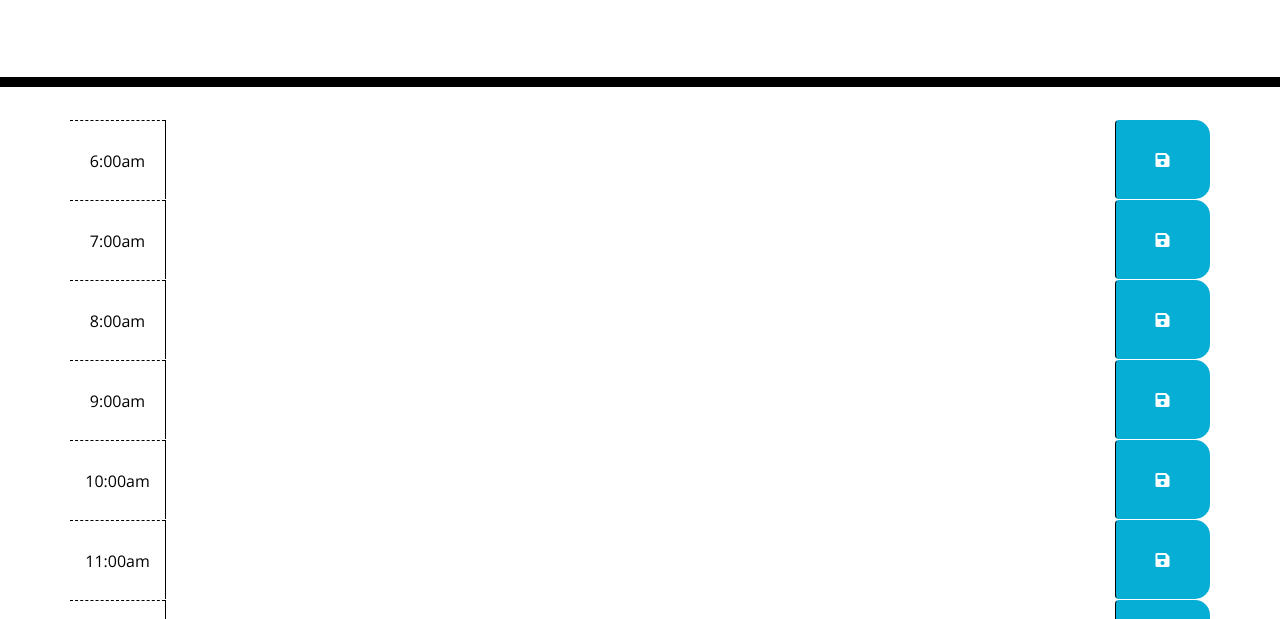
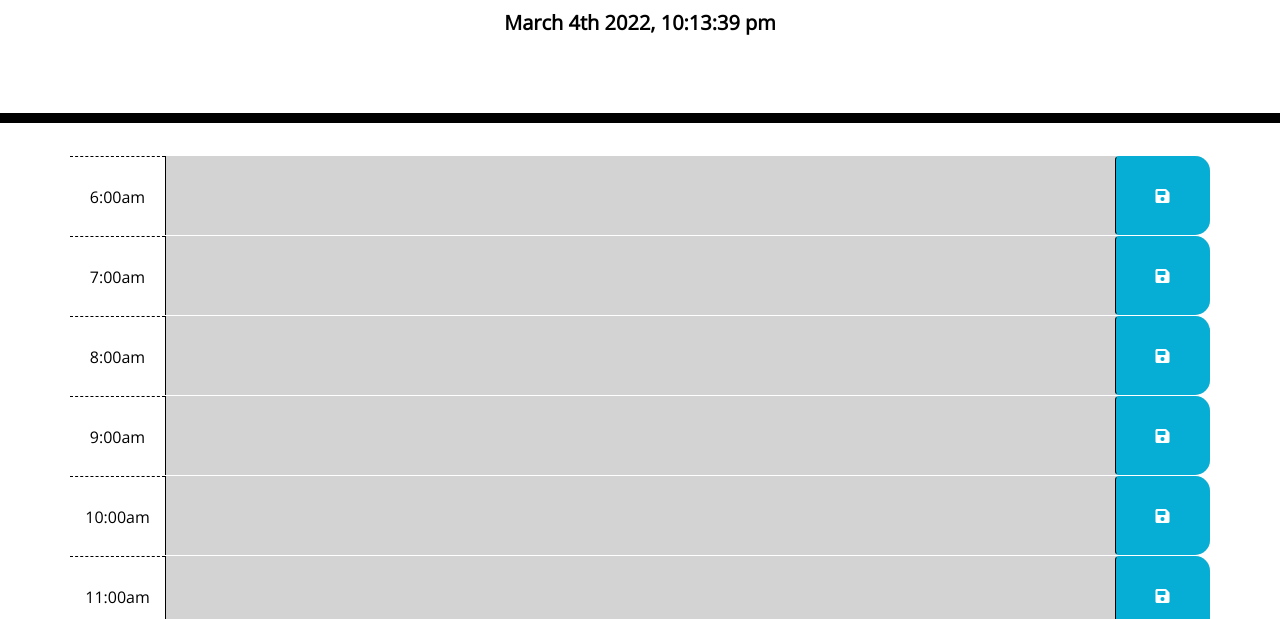
Before and after one commit to Chlovanna/What-Needs-To-Be-Done, a plain HTML site: page index.html in a window 1280 px wide. Shown: the part 181-800 px from the top of the page. Drawn offline with nearby package versions, Linux system fonts and the light colour scheme; files that its build step writes are made by us from their sources.

Commit message:
finish up js

```diff
--- a/css/style.css
+++ b/assets/css/style.css
@@ -1,10 +1,10 @@
 body {
-  font-family: 'Open Sans', sans-serif;
+  font-family: "Open Sans", sans-serif;
   font-size: 16px;
   line-height: 1;
 }
 
-textarea{
+textarea {
   background: transparent;
   border: none;
   resize: none;
@@ -21,11 +21,11 @@ textarea{
   border-bottom: 10px solid black;
 }
 
-.description{
+.description {
   white-space: pre-wrap;
 }
 
-.time-block{
+.time-block {
   text-align: center;
   border-radius: 15px;
 }
@@ -33,7 +33,7 @@ textarea{
 .row {
   white-space: pre-wrap;
   height: 80px;
-  border-top: 1px solid white;;
+  border-top: 1px solid white;
 }
 
 .hour {
@@ -61,11 +61,11 @@ textarea{
   border-left: 1px solid black;
   border-top-right-radius: 15px;
   border-bottom-right-radius: 15px;
-  background-color: #06AED5;
+  background-color: #06aed5;
   color: white;
 }
 
 .saveBtn i:hover {
   font-size: 20px;
-  transition: all .3s ease-in-out;
+  transition: all 0.3s ease-in-out;
 }
--- a/assets/js/script.js
+++ b/assets/js/script.js
@@ -1,3 +1,58 @@
+$(document).ready(function () {
+  // to display current day & time.
+  $("#currentDay").text(moment().format("MMMM Do YYYY, h:mm:ss a")); // to use moment.js
+
+  $(".saveBtn").on("click", function () {
+    console.log(this);
+    var text = $(this).siblings(".description").val();
+    var time = $(this).parent().attr("id");
+
+    //to set items in local storage.
+    localStorage.setItem(time, text);
+  });
+
+  // to load LocalStorage data for twelve hours (workhours) 24 hr - 12 hr conversion.
+  $("#hour6 .description").val(localStorage.getItem("hour6"));
+  $("#hour7 .description").val(localStorage.getItem("hour7"));
+  $("#hour8 .description").val(localStorage.getItem("hour8"));
+  $("#hour9 .description").val(localStorage.getItem("hour9"));
+  $("#hour10 .description").val(localStorage.getItem("hour10"));
+  $("#hour11 .description").val(localStorage.getItem("hour11"));
+  $("#hour12 .description").val(localStorage.getItem("hour12"));
+  $("#hour13 .description").val(localStorage.getItem("hour13"));
+  $("#hour14 .description").val(localStorage.getItem("hour14"));
+  $("#hour15 .description").val(localStorage.getItem("hour15"));
+  $("#hour16 .description").val(localStorage.getItem("hour16"));
+  $("#hour17 .description").val(localStorage.getItem("hour17"));
+  $("#hour18 .description").val(localStorage.getItem("hour18"));
+
+  function timeTracker() {
+    //the current number of hours.
+    var currentHour = moment().hour();
+
+    // toloop over time blocks
+    $(".time-block").each(function () {
+      var workHour = parseInt($(this).attr("id").split("hour")[1]);
+      console.log(workHour, currentHour);
+
+      if (workHour < currentHour) {
+        $(this).addClass("past");
+        $(this).removeClass("future");
+        $(this).removeClass("present");
+      } else if (workHour === currentHour) {
+        $(this).removeClass("past");
+        $(this).addClass("present");
+        $(this).removeClass("future");
+      } else {
+        $(this).removeClass("present");
+        $(this).removeClass("past");
+        $(this).addClass("future");
+      }
+    });
+  }
+  timeTracker();
+});
+
 // GIVEN I am using a daily planner to create a schedule
 // WHEN I open the planner
 // THEN the current day is displayed at the top of the calendar
@@ -11,18 +66,3 @@
 // THEN the text for that event is saved in local storage
 // WHEN I refresh the page
 // THEN the saved events persist
-
-
-$(document).ready(function () {//to load 1)html & 2)css first.
-    // to display current day & time.
-    $("#currentDay").text(moment().format("MMMM Do YYYY, h:mm:ss a")); // to use moment.js
-    // to assign saveBtn click listener for user input and time stamp??
-    $(".saveBtn").on("click", function () {
-        //to get nearby values.
-        console.log(this);
-        var text = $(this).siblings(".description").val();
-        var time = $(this).parent().attr("id");
-
-        //to set items in local storage.
-        localStorage.setItem(time, text);
-    })
--- a/index.html
+++ b/index.html
@@ -9,10 +9,10 @@
   <link rel="stylesheet" href="https://use.fontawesome.com/releases/v5.8.1/css/all.css"
     integrity="sha384-50oBUHEmvpQ+1lW4y57PTFmhCaXp0ML5d60M1M7uH2+nqUivzIebhndOJK28anvf" crossorigin="anonymous" />
   <link href="https://fonts.googleapis.com/css?family=Open+Sans&display=swap" rel="stylesheet" />
-  <link rel="stylesheet" href="style.css" />
+  <link rel="stylesheet" href="assets/css/style.css" />
   <title>Work Day Scheduler</title>
   <script src="https://code.jquery.com/jquery-3.4.1.min.js" defer></script>
-  <script src="/assets/js/script.js" defer></script>
+  <script src="assets/js/script.js" defer></script>
   <script src="https://cdnjs.cloudflare.com/ajax/libs/moment.js/2.24.0/moment.min.js" defer></script>
 </head>
 
@@ -21,15 +21,16 @@
     <!-- Apply bootstrap-->
     <h1 class="font-weight-bolder bg-success text-white display-3">Work Day Scheduler</h1>
     <p class="bg-secondary border-success text-white lead">A simple calendar app for scheduling your work day</p>
-    <p id="currentDay" class="text-white font-weight-bold lead"></p>
+    <p id="currentDay" class="text-black font-weight-bold lead"></p>
   </header>
   <div class="container">
-    <!-- Timeblocks go here - create time timeblocks -->
+    <!-- Timeblocks go here - create time timeblocks 24/12 hour conversion -->
     <div id="hour6" class="row time-block">
       <div class="col-md-1 hour">
         6:00am
       </div>
-      <textarea class="col-md-10 description"></textarea>
+      <textarea class="col-md-10 description">
+      </textarea>
       <button class="btn saveBtn col-md-1"><i class="fas fa-save"></i></button>
     </div>
     <div id="hour7" class="row time-block">
```
